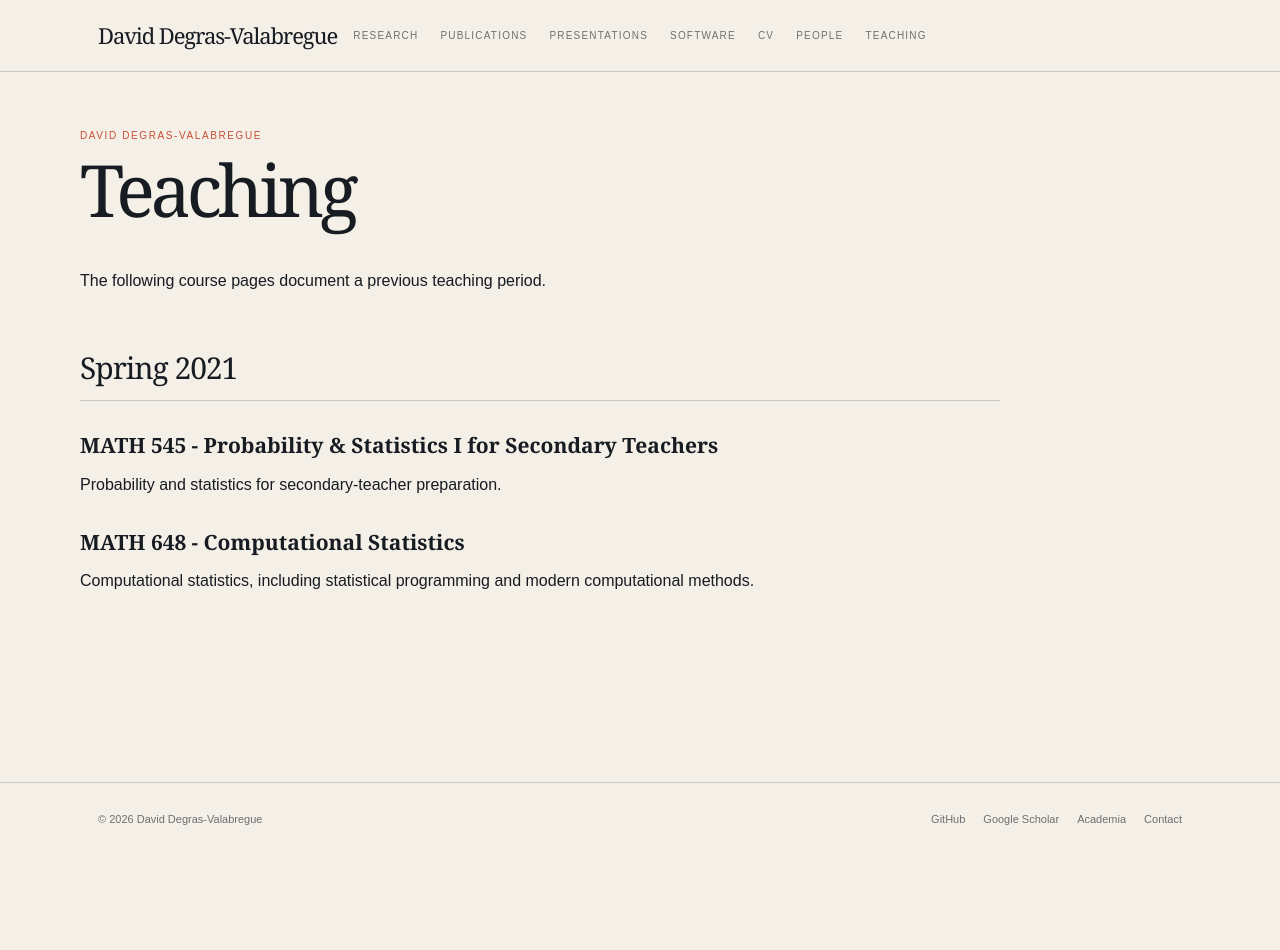
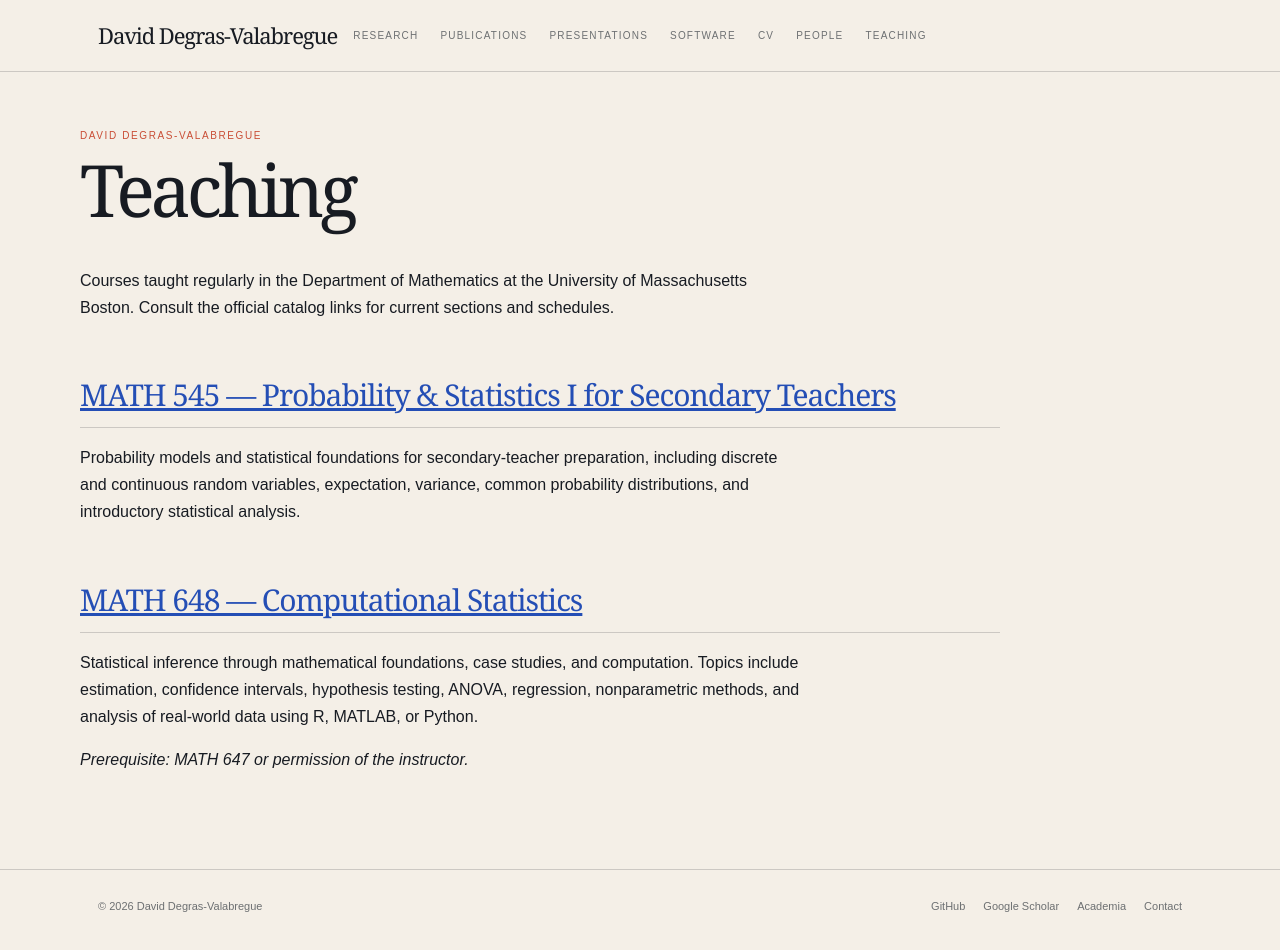
Before and after one commit to Yiming-S/ddegras.github.io, a Jekyll site: the page built from _pages/teaching.md, in a window 1280 px wide. Built offline with Jekyll 4.4.1, drawn with Linux system fonts in a browser that asks for light colours; before the commit the page ends 900 px from its top, so only the background shows below that.

Commit message:
make teaching information evergreen

```diff
--- a/_pages/teaching.md
+++ b/_pages/teaching.md
@@ -4,17 +4,22 @@ title: "Teaching"
 permalink: /teaching/
 ---
 
-The following course pages document a previous teaching period.
+Courses taught regularly in the Department of Mathematics at the University of
+Massachusetts Boston. Consult the official catalog links for current sections
+and schedules.
 
-## Spring 2021
+## [MATH 545 — Probability & Statistics I for Secondary Teachers](https://courses.umb.edu/course_catalog/course_info/grd_math_all_545)
 
-### **MATH 545 - Probability & Statistics I for Secondary Teachers**
+Probability models and statistical foundations for secondary-teacher
+preparation, including discrete and continuous random variables, expectation,
+variance, common probability distributions, and introductory statistical
+analysis.
 
-Probability and statistics for secondary-teacher preparation.
+## [MATH 648 — Computational Statistics](https://courses.umb.edu/course_catalog/course_info/grd_math_all_648)
 
+Statistical inference through mathematical foundations, case studies, and
+computation. Topics include estimation, confidence intervals, hypothesis
+testing, ANOVA, regression, nonparametric methods, and analysis of real-world
+data using R, MATLAB, or Python.
 
-
-
-### **MATH 648 - Computational Statistics**
-
-Computational statistics, including statistical programming and modern computational methods.
+*Prerequisite: MATH 647 or permission of the instructor.*
```
Also changed, not shown: WEBSITE_GUIDE.md (+3 -2 lines), _pages/cv.md (+4 -1 lines).
